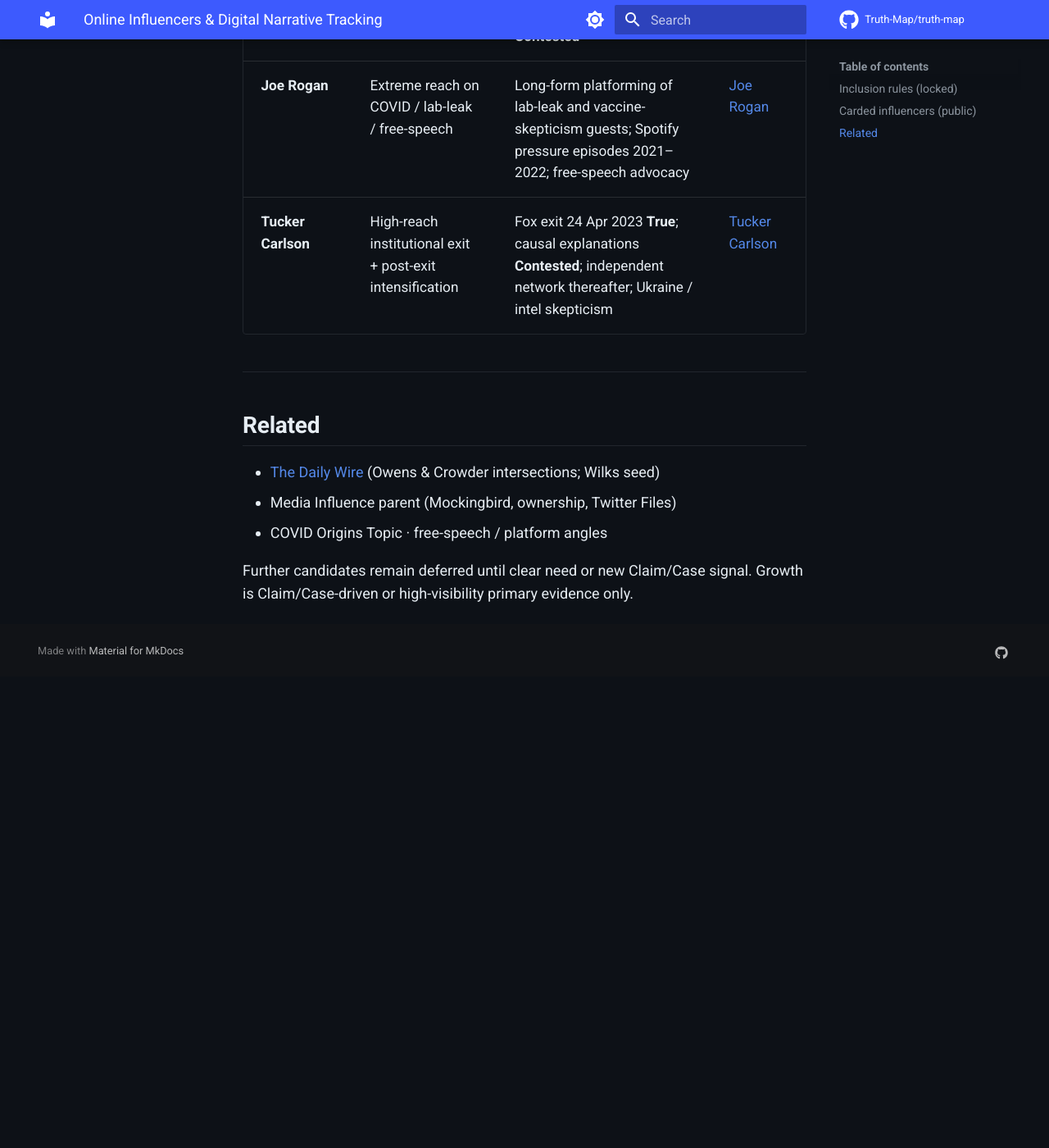
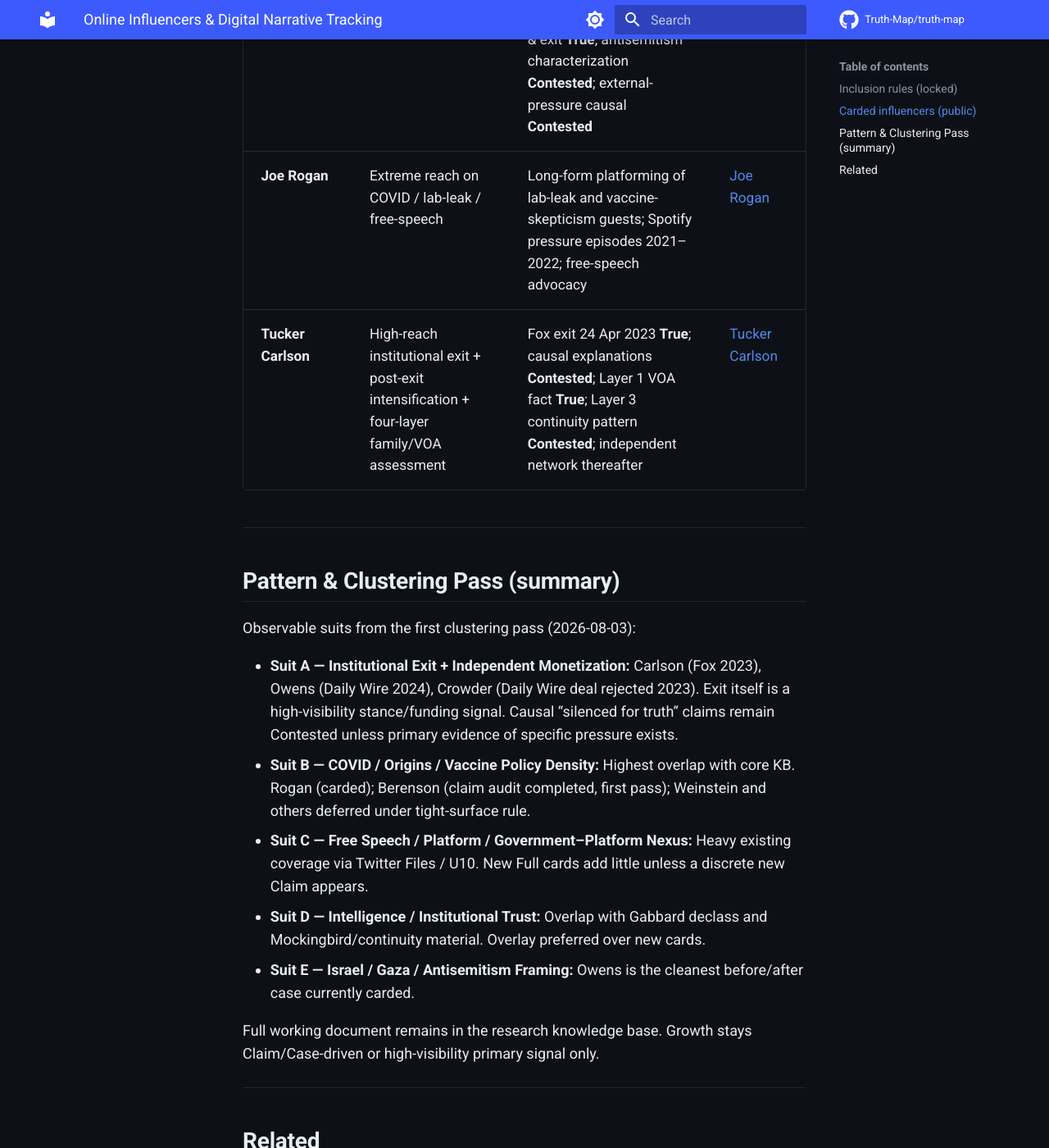
Before and after one commit to BnBCleaners/truth-map, an MkDocs documentation site: the page built from docs/media/online-influencers.md, in a window 1280 px wide and 1400 px high, scrolled down 1302 px. Shown: the whole window at 82% size. Built offline with MkDocs 1.6.1 and Material for MkDocs 9.7.7, drawn with Linux system fonts in a browser that asks for light colours; comment, search, counter and statistics services are not loaded; before the commit the page ends 2127 px from its top, so only the background shows below that; some of the changed text lies outside the part shown.

Commit message:
Public surface: Online Influencers hub — add Pattern & Clustering summary + residual status (tight-mirror batch 2026-08-05)

```diff
--- a/docs/media/online-influencers.md
+++ b/docs/media/online-influencers.md
@@ -1,7 +1,8 @@
 # Online Influencers & Digital Narrative Tracking
 
-**Status:** Phase 1 + Option A complete (public mirror)
-**Last updated:** 2026-08-01 / 2026-08-02
+**Status:** Phase 1 + Option A complete; Pattern & Clustering Pass (Bite 1) summarized
+**Last updated:** 2026-08-05
+**Residual status:** Core carded set residual-clean at current public depth. Alex Berenson claim audit completed (first pass); further COVID-density candidates (Weinstein etc.) deferred under tight-surface rule until clear new Claim/Case need.
 
 High-reach online influencers whose public stances, documented stance *changes*, funding/monetization, and platform relationships are material to topics already in the KB. Modern parallel to traditional Media Influence. Same evidence discipline, same five-term labels.
 
@@ -25,7 +26,21 @@ High-reach online influencers whose public stances, documented stance *changes*,
 |------------|--------------|-----------------------|------|
 | **Candace Owens** | Major institutional exit + public stance shift | Daily Wire exit 22 Mar 2024 tied to Israel/Gaza commentary; statements & exit **True**; antisemitism characterization **Contested**; external-pressure causal **Contested** | [Candace Owens](../people/candace-owens/) |
 | **Joe Rogan** | Extreme reach on COVID / lab-leak / free-speech | Long-form platforming of lab-leak and vaccine-skepticism guests; Spotify pressure episodes 2021–2022; free-speech advocacy | [Joe Rogan](../people/joe-rogan/) |
-| **Tucker Carlson** | High-reach institutional exit + post-exit intensification | Fox exit 24 Apr 2023 **True**; causal explanations **Contested**; independent network thereafter; Ukraine / intel skepticism | [Tucker Carlson](../people/tucker-carlson/) |
+| **Tucker Carlson** | High-reach institutional exit + post-exit intensification + four-layer family/VOA assessment | Fox exit 24 Apr 2023 **True**; causal explanations **Contested**; Layer 1 VOA fact **True**; Layer 3 continuity pattern **Contested**; independent network thereafter | [Tucker Carlson](../people/tucker-carlson/) |
+
+---
+
+## Pattern & Clustering Pass (summary)
+
+Observable suits from the first clustering pass (2026-08-03):
+
+- **Suit A — Institutional Exit + Independent Monetization:** Carlson (Fox 2023), Owens (Daily Wire 2024), Crowder (Daily Wire deal rejected 2023). Exit itself is a high-visibility stance/funding signal. Causal “silenced for truth” claims remain Contested unless primary evidence of specific pressure exists.
+- **Suit B — COVID / Origins / Vaccine Policy Density:** Highest overlap with core KB. Rogan (carded); Berenson (claim audit completed, first pass); Weinstein and others deferred under tight-surface rule.
+- **Suit C — Free Speech / Platform / Government–Platform Nexus:** Heavy existing coverage via Twitter Files / U10. New Full cards add little unless a discrete new Claim appears.
+- **Suit D — Intelligence / Institutional Trust:** Overlap with Gabbard declass and Mockingbird/continuity material. Overlay preferred over new cards.
+- **Suit E — Israel / Gaza / Antisemitism Framing:** Owens is the cleanest before/after case currently carded.
+
+Full working document remains in the research knowledge base. Growth stays Claim/Case-driven or high-visibility primary signal only.
 
 ---
 
@@ -35,4 +50,4 @@ High-reach online influencers whose public stances, documented stance *changes*,
 - Media Influence parent (Mockingbird, ownership, Twitter Files)
 - COVID Origins Topic · free-speech / platform angles
 
-Further candidates remain deferred until clear need or new Claim/Case signal. Growth is Claim/Case-driven or high-visibility primary evidence only.
+Further candidates remain deferred until clear need or new Claim/Case signal.
```
